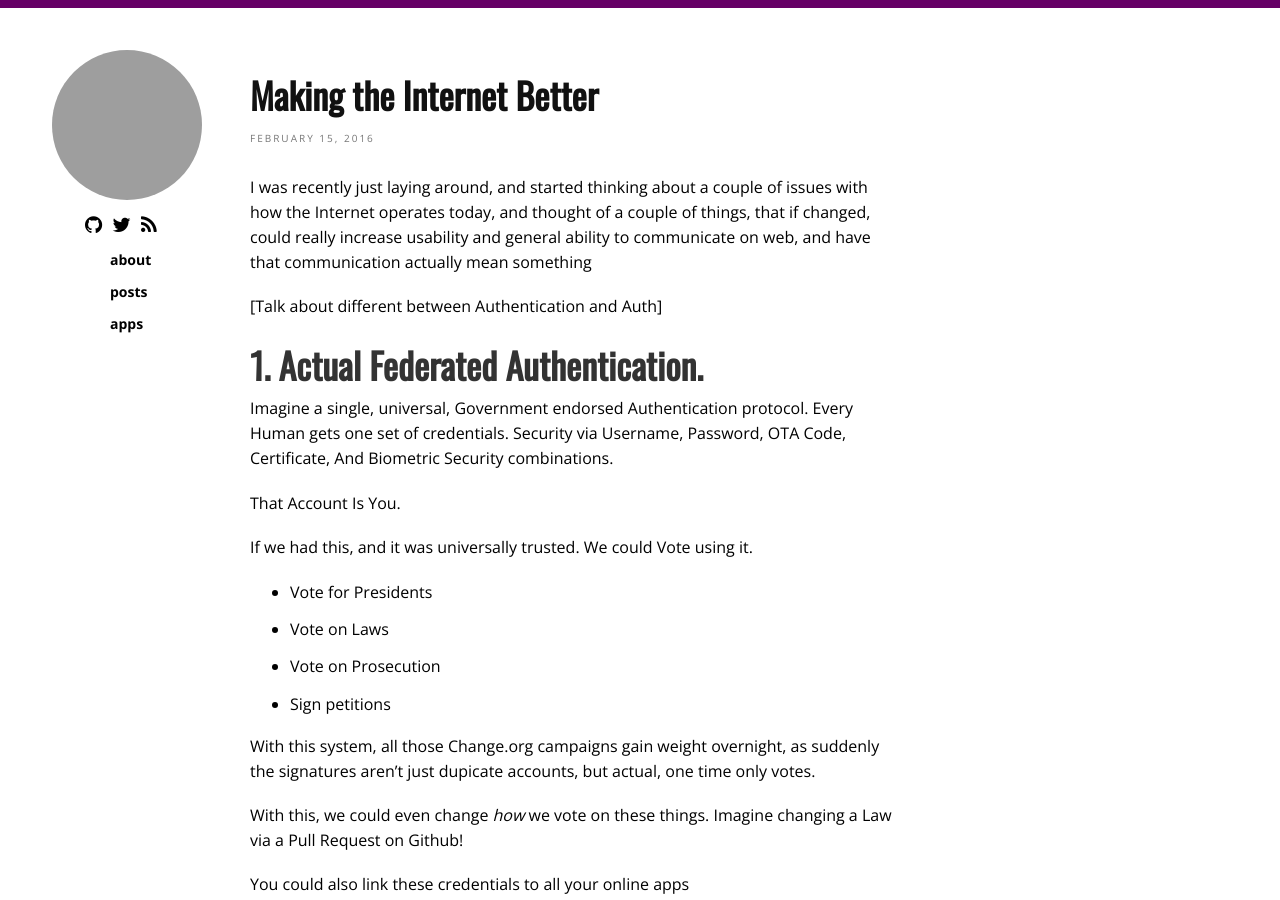
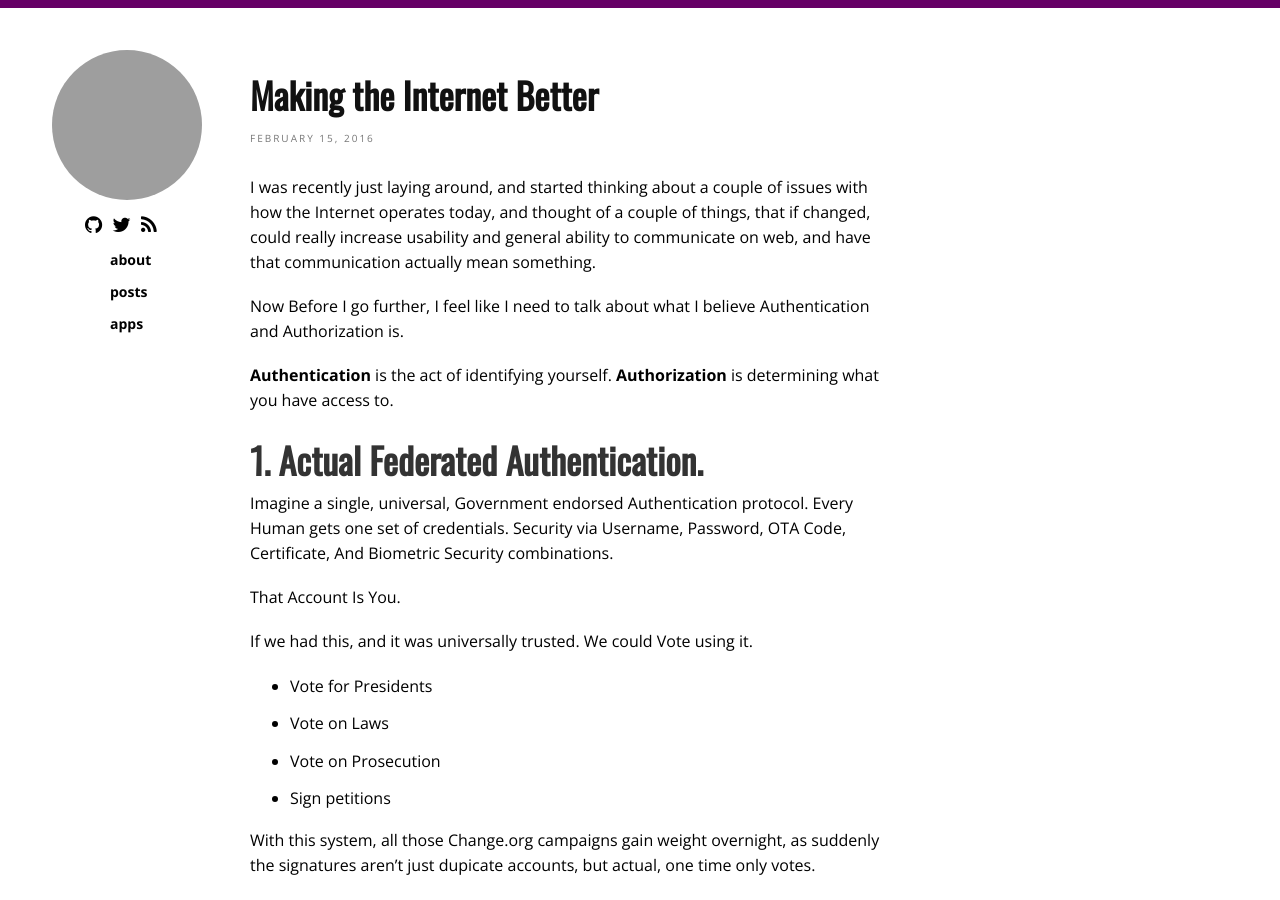
Before and after one commit to Megabytemb/megabytemb.github.io, a Jekyll site: the page built from _posts/2016-02-15-Make-the-internet-better.markdown, in a window 1280 px wide and 900 px high. Built offline with Jekyll 4.4.1, drawn with Linux system fonts in a browser that asks for light colours; nearby versions of some CDN libraries; Markdown is read by kramdown in place of the engine named in the settings; comment, search, counter and statistics services are not loaded; grey boxes are pictures that could not be loaded.

Commit message:
Missed a Todo

```diff
--- a/_posts/2016-02-15-Make-the-internet-better.markdown
+++ b/_posts/2016-02-15-Make-the-internet-better.markdown
@@ -3,9 +3,12 @@ layout: post
 title: Making the Internet Better
 ---
 
-I was recently just laying around, and started thinking about a couple of issues with how the Internet operates today, and thought of a couple of things, that if changed, could really increase usability and general ability to communicate on web, and have that communication actually mean something
+I was recently just laying around, and started thinking about a couple of issues with how the Internet operates today, and thought of a couple of things, that if changed, could really increase usability and general ability to communicate on web, and have that communication actually mean something.
 
-[Talk about different between Authentication and Auth]
+Now Before I go further, I feel like I need to talk about what I believe Authentication and Authorization is.
+
+**Authentication** is the act of identifying yourself.
+**Authorization**  is determining what you have access to.
 
 #1. Actual Federated Authentication.
 
```
